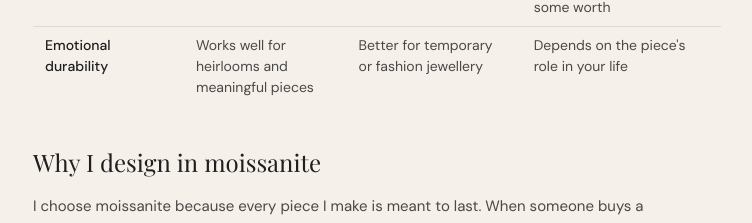
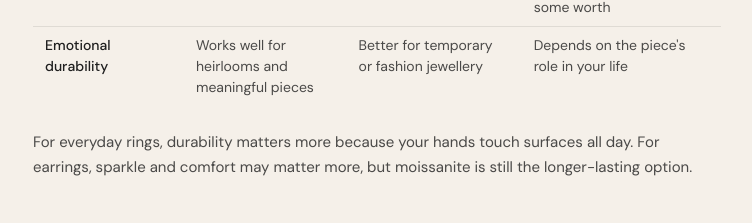
Before and after one commit to reonzpika/miozuki-web, a Next.js app: page /moissanite-guide/moissanite-vs-cubic-zirconia in a window 1280 px wide. Shown: the part 5817-6040 px from the top of the page, without its empty margins (263-1015 px from the left). Built offline with nearby package versions, Linux system fonts and the light colour scheme; no server answers; a web font is replaced by a local one.

Commit message:
add ring and earring durability note

```diff
--- a/app/moissanite-guide/moissanite-vs-cubic-zirconia/page.mdx
+++ b/app/moissanite-guide/moissanite-vs-cubic-zirconia/page.mdx
@@ -138,6 +138,8 @@ If you're ever in doubt about what you're holding, here are simple tests:
 | **Resale value** | Modest; moissanite holds some value | Minimal; cubic zirconia has no resale market | Neither is an investment, but moissanite keeps some worth |
 | **Emotional durability** | Works well for heirlooms and meaningful pieces | Better for temporary or fashion jewellery | Depends on the piece's role in your life |
 
+For everyday rings, durability matters more because your hands touch surfaces all day. For earrings, sparkle and comfort may matter more, but moissanite is still the longer-lasting option.
+
 ## Why I design in moissanite
 
 I choose moissanite because every piece I make is meant to last. When someone buys a moissanite ring from Miozuki, I want them to wear it daily without worry. I want it to look the same in ten years. I want them to pass it to someone they love one day if they choose to.
```
